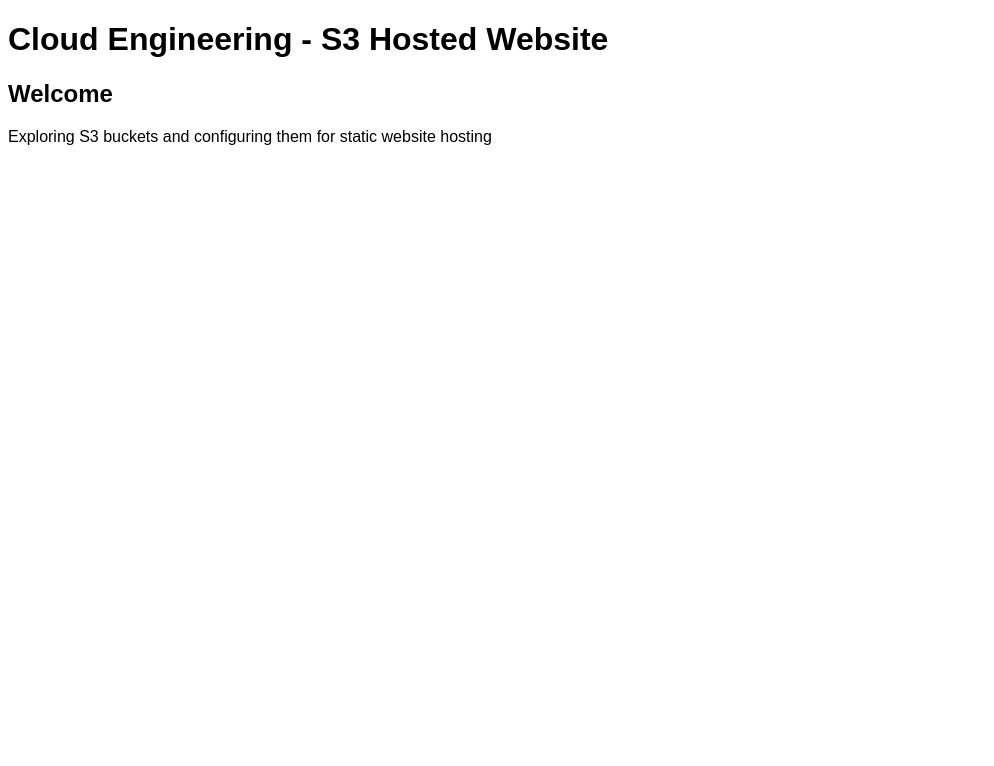
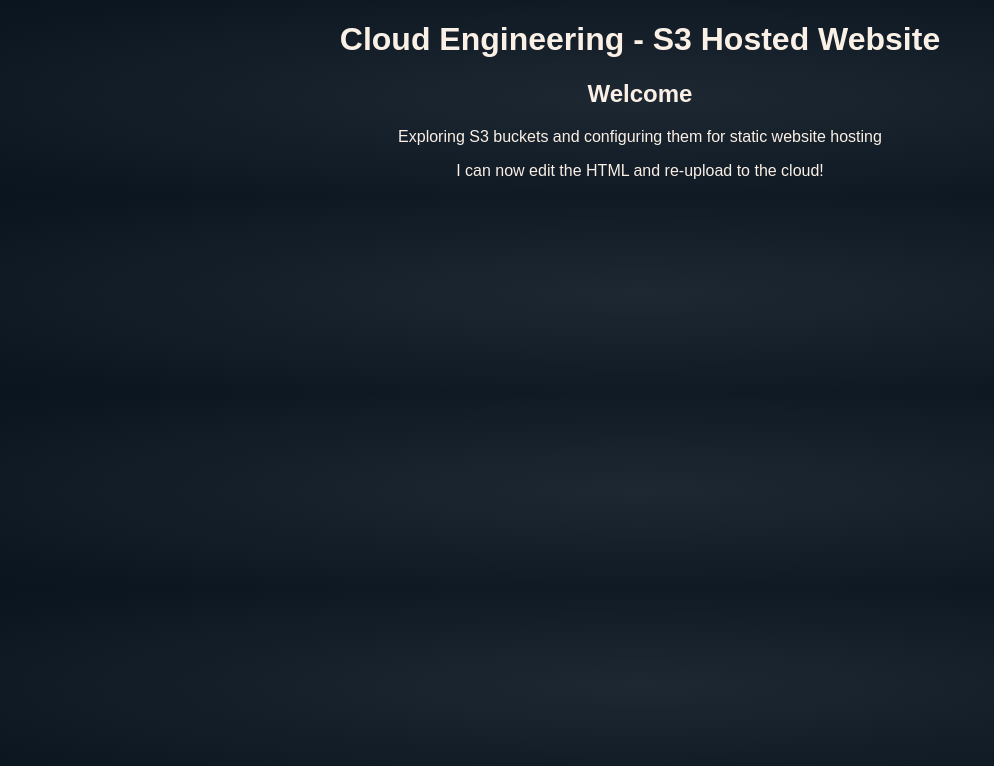
Before and after one commit to MWyssy/ce-cloud-services-s3-website-public, a plain HTML site: page index.html in a window 1280 px wide. Shown: the whole page, without its empty margins (0-994 px from the left). Drawn offline with Linux system fonts and the light colour scheme; a web font is replaced by a local one.

Commit message:
html/css changes

```diff
--- a/index.html
+++ b/index.html
@@ -15,6 +15,9 @@
     <p>
         Exploring S3 buckets and configuring them for static website hosting
     </p>
+    <p>
+        I can now edit the HTML and re-upload to the cloud!
+    </p>
 
 </body>
 </html>
--- a/styles.css
+++ b/styles.css
@@ -2,4 +2,13 @@
 
 html {
     font-family: 'Mark Pro', sans-serif;
+    color: linen;
+    text-align: center
 }
+
+body {
+    background: radial-gradient(
+    rgb(30, 40, 50),
+    rgb(10, 20, 30)
+  );
+}
```
